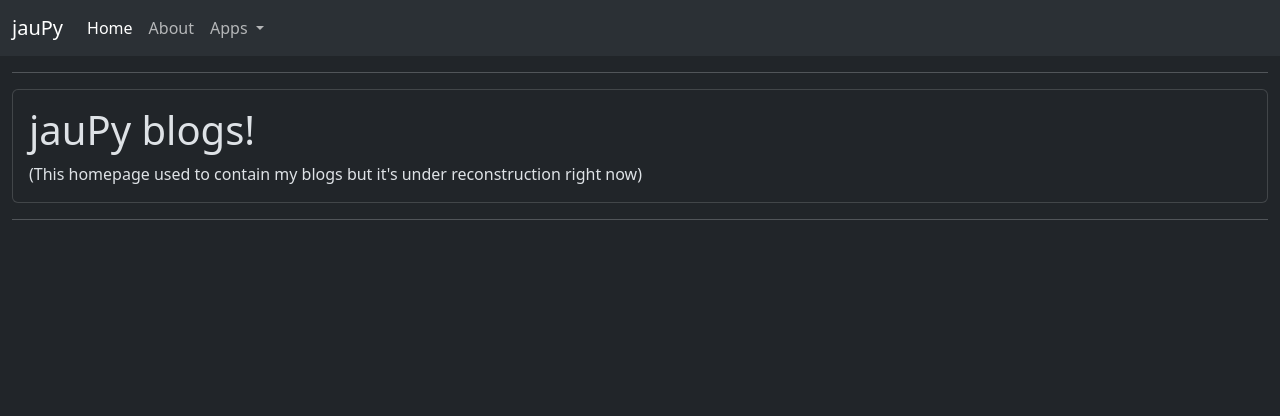
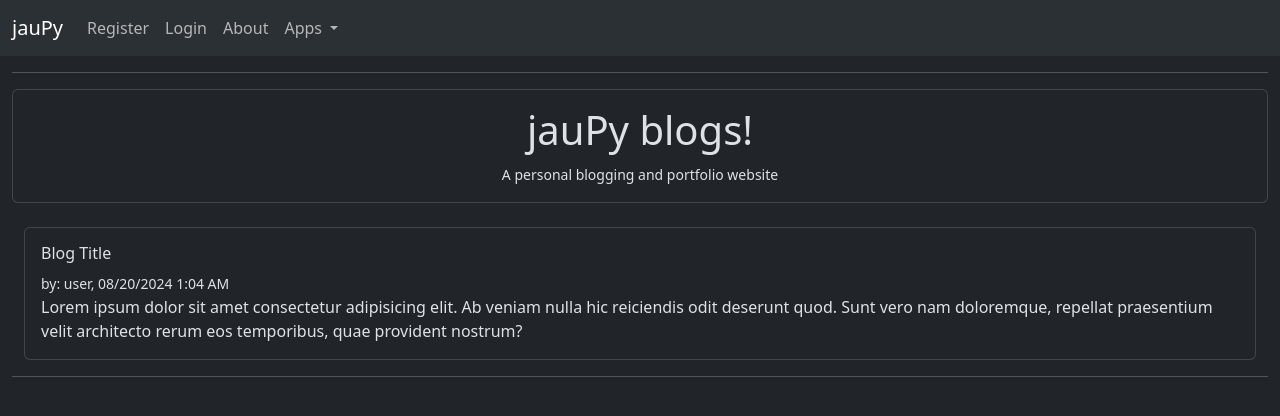
Before and after one commit to jedoyt/flask_pyanywhere_app, a Flask app: page / in a window 1280 px wide. Shown: the top 416 px of the page. Run offline with Flask 3, Linux system fonts and the light colour scheme.

Commit message:
Initial commits for jaupy blogs

```diff
--- a/app/__init__.py
+++ b/app/__init__.py
@@ -22,6 +22,9 @@
 from . import core
 app.register_blueprint(core.bp)
 
+from . import auth
+app.register_blueprint(auth.bp)
+
 from . import flames_app
 app.register_blueprint(flames_app.bp)
 
--- /dev/null
+++ b/app/auth.py
@@ -0,0 +1,95 @@
+import functools
+
+from flask import Blueprint, flash, g, redirect, render_template, request, session, url_for
+from werkzeug.security import check_password_hash, generate_password_hash
+from app.db import get_db
+
+
+bp = Blueprint('auth', __name__, url_prefix='/auth')
+
+@bp.route('/register', methods=('GET', 'POST'))
+def register():
+    if request.method == 'POST':
+        username = request.form['username']
+        email = request.form['email']
+        password = request.form['password']
+        full_name = request.form['full_name']
+
+        db = get_db()
+        error = None
+
+        if not username:
+            error = 'Username is required.'
+        elif not password:
+            error = 'Password is required.'
+
+        try:
+            db.execute(
+                "INSERT INTO user (username, email, password, full_name)"
+                " VALUES (?, ?, ?, ?)", (username, email, generate_password_hash(password), full_name)
+            )
+            db.commit()
+        except db.IntegrityError:
+            error = "username or email is already registered."
+            session['registration_error'] = error
+            return render_template(
+                'jaupy_blogs/auth/register.html', error=session['registration_error']
+                )
+        else:
+            return redirect(url_for('auth.login'))
+
+    return render_template('jaupy_blogs/auth/register.html')
+
+@bp.route('/login', methods=('GET', 'POST'))
+def login():
+    if request.method == 'POST':
+        email = request.form['email']
+        password = request.form['password']
+        db = get_db()
+        error = None
+        user = db.execute(
+            'SELECT * FROM user WHERE email = ?', (email,)
+        ).fetchone()
+
+        if user is None:
+            error = 'Incorrect Email or password'
+            session['login_error'] = error
+            return render_template('jaupy_blogs/auth/login.html', error=session['login_error'])
+        elif not check_password_hash(user['password'], password):
+            error = 'Incorrect Email or password'
+            session['login_error'] = error
+            return render_template('jaupy_blogs/auth/login.html', error=session['login_error'])
+
+        if error is None:
+            session.clear()
+            session['user_id'] = user['id']
+            return redirect(url_for('core.index'))
+        flash(error)
+
+    return render_template('jaupy_blogs/auth/login.html')
+
+@bp.before_app_request
+def load_logged_in_user():
+    user_id = session.get('user_id')
+
+    if user_id is None:
+        g.user = None
+    else:
+        g.user = get_db().execute(
+            'SELECT * FROM user WHERE id = ?', (user_id,)
+        ).fetchone()
+
+@bp.route('/logout')
+def logout():
+    session.clear()
+    return redirect(url_for('core.index'))
+
+def login_required(view):
+    @functools.wraps(view)
+    def wrapped_view(**kwargs):
+        if g.user is None:
+            return redirect(url_for('auth.login'))
+
+        return view(**kwargs)
+
+    return wrapped_view
--- a/app/templates/base.html
+++ b/app/templates/base.html
@@ -23,9 +23,21 @@
             </button>
             <div class="collapse navbar-collapse" id="navbarSupportedContent">
                 <ul class="navbar-nav me-auto mb-2 mb-lg-0">
+                    {% if g.user %}
                     <li class="nav-item">
-                        <a class="nav-link active" aria-current="page" href="{{ url_for('core.index') }}">Home</a>
+                        <a class="nav-link" href="{{ url_for('auth.logout') }}">Logout</a>
                     </li>
+                    <li class="nav-item">
+                        <a class="nav-link" href="#">Compose Blog</a>
+                    </li>
+                    {% else %}
+                    <li class="nav-item">
+                        <a class="nav-link" href="{{ url_for('auth.register') }}">Register</a>
+                    </li>
+                    <li class="nav-item">
+                        <a class="nav-link" href="{{ url_for('auth.login') }}">Login</a>
+                    </li>
+                    {% endif %}
                     <li class="nav-item">
                         <a class="nav-link" href="{{ url_for('core.about') }}">About</a>
                     </li>
@@ -37,10 +49,15 @@
                         <ul class="dropdown-menu">
                             <li><a class="dropdown-item" href="{{ url_for('flames_app.matchmake') }}">FLAMES</a></li>
                             <li><a class="dropdown-item" href="{{ url_for('kjv_bible.index') }}">KJV Bible</a></li>
-                            <li><a class="dropdown-item" href="{{ url_for('reformed_pilgrim.index') }}">Reformed Pilgrim</a></li>
-                            <li><a class="dropdown-item" href="https://jaupy-basic-ocr-app.streamlit.app/" target="_blank">OCR Text Extraction App</a></li>
-                            <li><hr class="dropdown-divider"></li>
-                            <li><a class="dropdown-item" href="{{ url_for('temp_content.index') }}" target="_blank">Temporary Content</a></li>
+                            <li><a class="dropdown-item" href="{{ url_for('reformed_pilgrim.index') }}">Reformed
+                                    Pilgrim</a></li>
+                            <li><a class="dropdown-item" href="https://jaupy-basic-ocr-app.streamlit.app/"
+                                    target="_blank">OCR Text Extraction App</a></li>
+                            <li>
+                                <hr class="dropdown-divider">
+                            </li>
+                            <li><a class="dropdown-item" href="{{ url_for('temp_content.index') }}"
+                                    target="_blank">Temporary Content</a></li>
                         </ul>
                     </li>
                     <!--
@@ -49,6 +66,11 @@
                     </li>
                     -->
                 </ul>
+                {% if g.user %}
+                    <div class="d-flex">
+                        <small>logged user: {{ g.user['username'] }}</small>
+                    </div>
+                {% endif %}
             </div>
         </div>
     </nav>
@@ -56,6 +78,9 @@
         <hr>
     </div>
     <div class="container-fluid">{% block content %}{% endblock %}</div>
+    <div class="container-fluid">
+        <hr>
+    </div>
 </body>
 
 </html>
--- a/app/templates/index.html
+++ b/app/templates/index.html
@@ -2,12 +2,28 @@
 {% block title %}Home{% endblock %}
 {% block content %}
 <div class="card">
-    <div class="card-body">
+    <div class="card-body text-center">
         <h1 class="card-title">jauPy blogs!</h1>
         <p class="card-text">
-            (This homepage used to contain my blogs but it's under reconstruction right now)
+            <small>A personal blogging and portfolio website</small>
         </p>
     </div>
 </div>
-<hr>
+<br>
+<div class="container-fluid">
+    <div class="card">
+        <div class="card-body">
+            <h6 class="card-title">Blog Title</h6>
+            <small>by: user, 08/20/2024 1:04 AM</small>
+            <p class="card-text">
+                Lorem ipsum dolor sit amet consectetur adipisicing elit.
+                Ab veniam nulla hic reiciendis odit deserunt quod. Sunt vero nam doloremque,
+                repellat praesentium velit architecto rerum eos temporibus, quae provident nostrum?
+            </p>
+            {% if g.user %}
+            <a class="btn btn-outline-light" href="#">Edit Blog</a>
+            {% endif %}
+        </div>
+    </div>
+</div>
 {% endblock %}
```
Also changed, not shown: app/error_handlers.py (added, +29 -0 lines), app/library_schema.sql (added, +36 -0 lines), app/schema.sql (+4 -31 lines), app/templates/error_page.html (added, +11 -0 lines), app/templates/jaupy_blogs/auth/login.html (added, +29 -0 lines), app/templates/jaupy_blogs/auth/register.html (added, +37 -0 lines), app/library_app/__init__.py (added), app/templates/jaupy_blogs/blogs.html (added), app/templates/jaupy_blogs/compose_blog.html (added), app/templates/jaupy_blogs/edit_blog.html (added).
